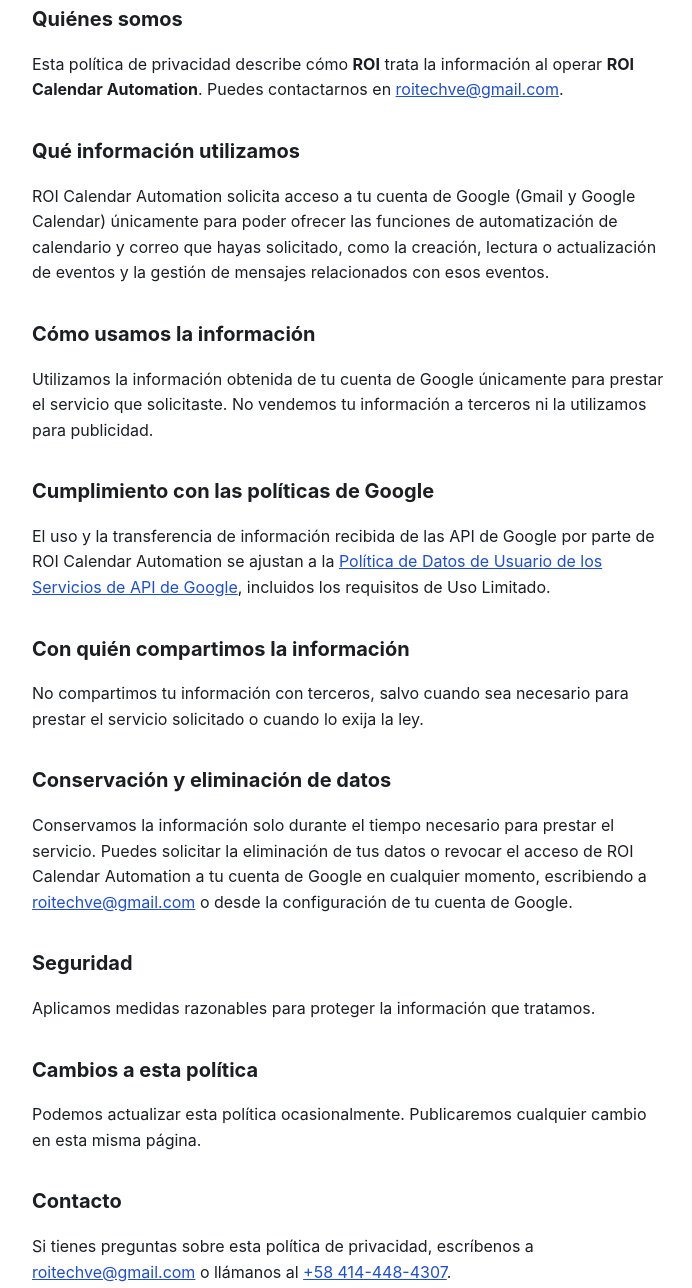
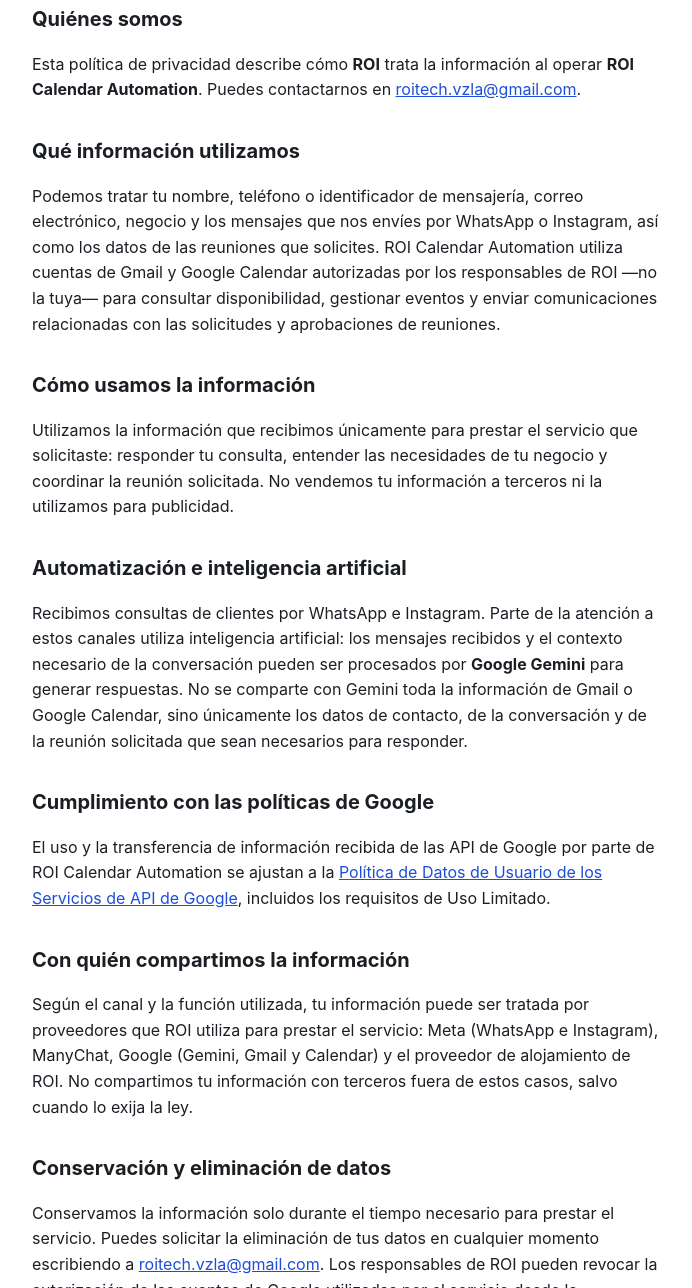
Before and after one commit to cesarbonn/roitechve_landing, an Astro site: page /privacidad in a window 1280 px wide. Shown: the part 212-1500 px from the top of the page, without its empty margins (292-984 px from the left). Built offline with nearby package versions, Linux system fonts and the light colour scheme; Astro itself is replaced by a stand-in of ours.

Commit message:
Corregir correo de contacto y aclarar flujo de autorización de Google
Eduardo (ROI-174) pidió conservar el sitio y aplicar solo ajustes puntuales:
reemplazar roitechve@gmail.com por roitech.vzla@gmail.com, aclarar en
Condiciones que las cuentas de Google las autoriza el equipo de ROI (no el
cliente), y añadir en Privacidad que las consultas por WhatsApp/Instagram
pueden procesarse con Google Gemini, listando los proveedores involucrados.
También se corrigieron otras secciones de Privacidad y Condiciones que aún
asumían que el cliente conecta su propia cuenta de Google, para no dejar el
contenido contradictorio.

Co-Authored-By: Claude Sonnet 5 <noreply@anthropic.com>

```diff
--- a/src/pages/index.astro
+++ b/src/pages/index.astro
@@ -18,7 +18,7 @@ import Layout from '../layouts/Layout.astro';
   <section>
     <h2>Contacto</h2>
     <ul>
-      <li>Correo electrónico: <a href="mailto:roitechve@gmail.com">roitechve@gmail.com</a></li>
+      <li>Correo electrónico: <a href="mailto:roitech.vzla@gmail.com">roitech.vzla@gmail.com</a></li>
       <li>Teléfono: <a href="tel:+584144484307">+58 414-448-4307</a></li>
       <li>Ubicación: Valencia, Venezuela</li>
     </ul>
--- a/src/pages/privacidad/index.astro
+++ b/src/pages/privacidad/index.astro
@@ -17,27 +17,43 @@ import Layout from '../../layouts/Layout.astro';
       Esta política de privacidad describe cómo <strong>ROI</strong> trata la
       información al operar <strong>ROI Calendar Automation</strong>. Puedes
       contactarnos en
-      <a href="mailto:roitechve@gmail.com">roitechve@gmail.com</a>.
+      <a href="mailto:roitech.vzla@gmail.com">roitech.vzla@gmail.com</a>.
     </p>
   </section>
 
   <section>
     <h2>Qué información utilizamos</h2>
     <p>
-      ROI Calendar Automation solicita acceso a tu cuenta de Google (Gmail y
-      Google Calendar) únicamente para poder ofrecer las funciones de
-      automatización de calendario y correo que hayas solicitado, como la
-      creación, lectura o actualización de eventos y la gestión de mensajes
-      relacionados con esos eventos.
+      Podemos tratar tu nombre, teléfono o identificador de mensajería,
+      correo electrónico, negocio y los mensajes que nos envíes por
+      WhatsApp o Instagram, así como los datos de las reuniones que
+      solicites. ROI Calendar Automation utiliza cuentas de Gmail y Google
+      Calendar autorizadas por los responsables de ROI —no la tuya— para
+      consultar disponibilidad, gestionar eventos y enviar comunicaciones
+      relacionadas con las solicitudes y aprobaciones de reuniones.
     </p>
   </section>
 
   <section>
     <h2>Cómo usamos la información</h2>
     <p>
-      Utilizamos la información obtenida de tu cuenta de Google únicamente
-      para prestar el servicio que solicitaste. No vendemos tu información
-      a terceros ni la utilizamos para publicidad.
+      Utilizamos la información que recibimos únicamente para prestar el
+      servicio que solicitaste: responder tu consulta, entender las
+      necesidades de tu negocio y coordinar la reunión solicitada. No
+      vendemos tu información a terceros ni la utilizamos para publicidad.
+    </p>
+  </section>
+
+  <section>
+    <h2>Automatización e inteligencia artificial</h2>
+    <p>
+      Recibimos consultas de clientes por WhatsApp e Instagram. Parte de la
+      atención a estos canales utiliza inteligencia artificial: los mensajes
+      recibidos y el contexto necesario de la conversación pueden ser
+      procesados por <strong>Google Gemini</strong> para generar respuestas.
+      No se comparte con Gemini toda la información de Gmail o Google
+      Calendar, sino únicamente los datos de contacto, de la conversación y
+      de la reunión solicitada que sean necesarios para responder.
     </p>
   </section>
 
@@ -58,9 +74,12 @@ import Layout from '../../layouts/Layout.astro';
   <section>
     <h2>Con quién compartimos la información</h2>
     <p>
-      No compartimos tu información con terceros, salvo cuando sea
-      necesario para prestar el servicio solicitado o cuando lo exija la
-      ley.
+      Según el canal y la función utilizada, tu información puede ser
+      tratada por proveedores que ROI utiliza para prestar el servicio:
+      Meta (WhatsApp e Instagram), ManyChat, Google (Gemini, Gmail y
+      Calendar) y el proveedor de alojamiento de ROI. No compartimos tu
+      información con terceros fuera de estos casos, salvo cuando lo exija
+      la ley.
     </p>
   </section>
 
@@ -68,11 +87,12 @@ import Layout from '../../layouts/Layout.astro';
     <h2>Conservación y eliminación de datos</h2>
     <p>
       Conservamos la información solo durante el tiempo necesario para
-      prestar el servicio. Puedes solicitar la eliminación de tus datos o
-      revocar el acceso de ROI Calendar Automation a tu cuenta de Google en
-      cualquier momento, escribiendo a
-      <a href="mailto:roitechve@gmail.com">roitechve@gmail.com</a> o desde
-      la configuración de tu cuenta de Google.
+      prestar el servicio. Puedes solicitar la eliminación de tus datos en
+      cualquier momento escribiendo a
+      <a href="mailto:roitech.vzla@gmail.com">roitech.vzla@gmail.com</a>. Los
+      responsables de ROI pueden revocar la autorización de las cuentas de
+      Google utilizadas por el servicio desde la configuración de seguridad
+      de su cuenta de Google.
     </p>
   </section>
 
@@ -96,7 +116,7 @@ import Layout from '../../layouts/Layout.astro';
     <h2>Contacto</h2>
     <p>
       Si tienes preguntas sobre esta política de privacidad, escríbenos a
-      <a href="mailto:roitechve@gmail.com">roitechve@gmail.com</a> o
+      <a href="mailto:roitech.vzla@gmail.com">roitech.vzla@gmail.com</a> o
       llámanos al <a href="tel:+584144484307">+58 414-448-4307</a>.
     </p>
   </section>
```
Also changed, not shown: src/pages/condiciones/index.astro (+9 -6 lines).
